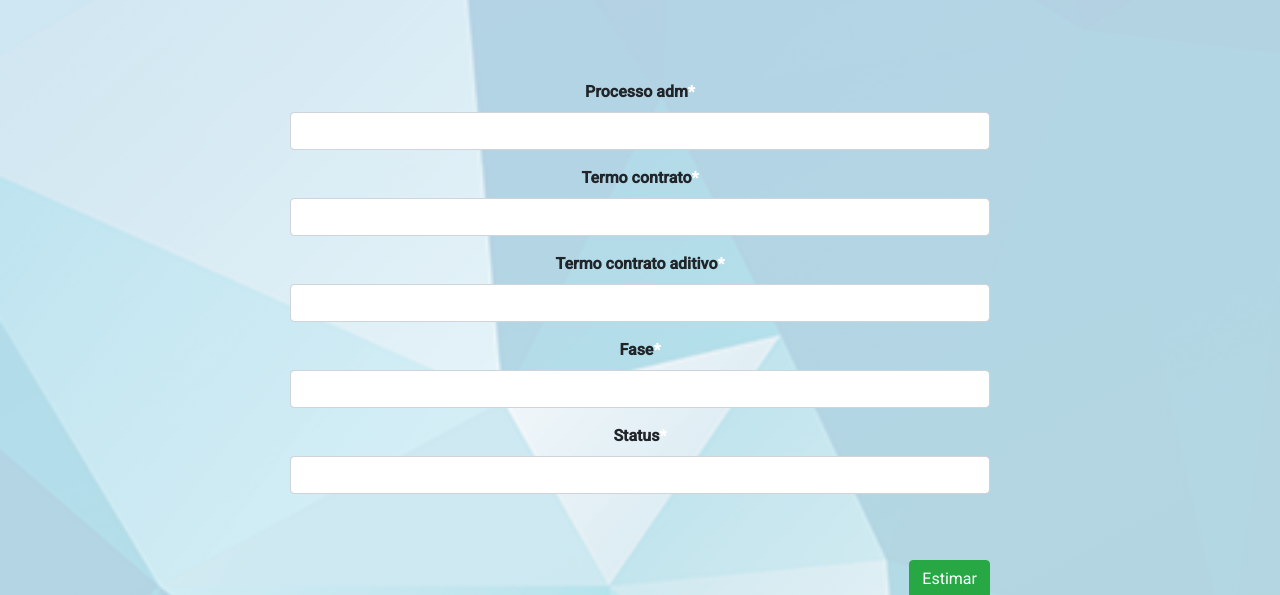
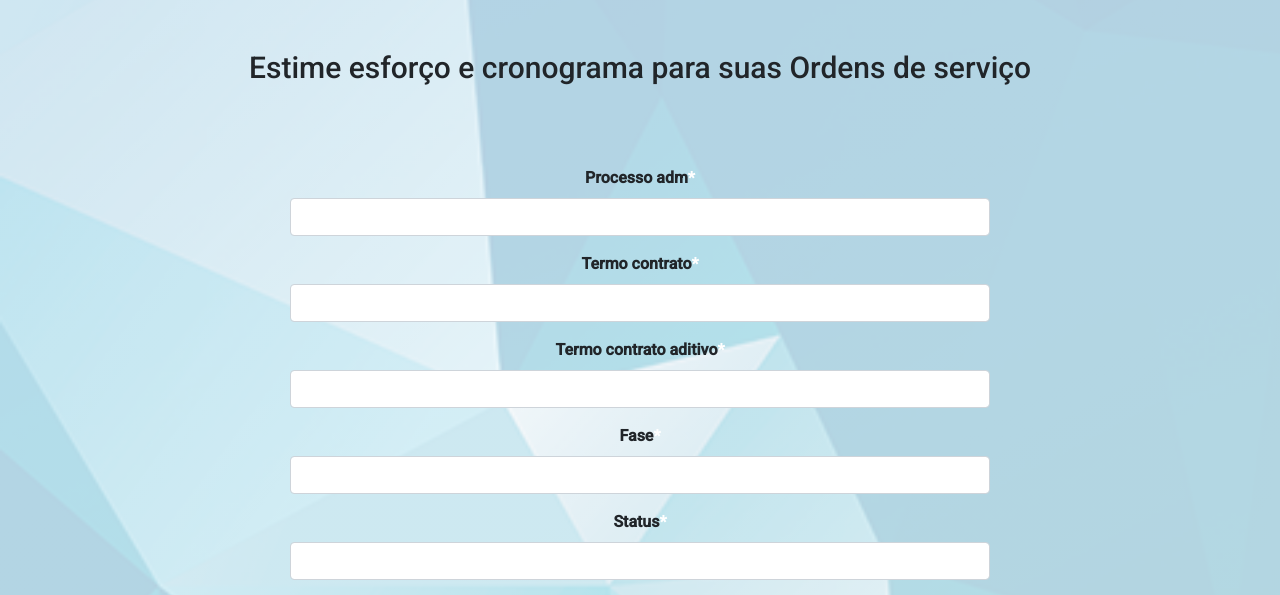
Before and after one commit to prefeiturasp/SME-Controle-de-OS, a Django app: page /menu/estimarOS/ in a window 1280 px wide. Shown: the part 120-715 px from the top of the page. Run offline with Django 3.2, Linux system fonts and the light colour scheme; the visitor is signed in with stand-in values (Sample User, id 1); parts of the project's set-up code (start-up, migrations or seed data) failed here and were passed over; some libraries are stand-ins or nearby versions.

Commit message:
Added title with style in all templates

```diff
--- a/django/sme/os_management/static/css/cadastro.css
+++ b/django/sme/os_management/static/css/cadastro.css
@@ -8,6 +8,11 @@
     max-width: 700px;
 }
 
+
+.h1{
+    font-size: 20px;
+}
+
 .botao{
     margin-top: 50px;
     display: flex;
--- a/django/sme/os_management/static/css/estimarOS.css
+++ b/django/sme/os_management/static/css/estimarOS.css
@@ -7,6 +7,10 @@
     max-width: 700px;
 }
 
+h1{
+    font-size: 20px;
+}
+
 .botao{
     margin-top: 50px;
     display: flex;
--- a/django/sme/os_management/static/css/relatorios.css
+++ b/django/sme/os_management/static/css/relatorios.css
@@ -8,3 +8,8 @@
     border-color: grey;
     background-color: #C0D9D9;
 }
+
+h1{
+    margin-top: 50px;
+    font-size: 30px;
+}
--- a/django/sme/os_management/templates/os_management/cadastro.html
+++ b/django/sme/os_management/templates/os_management/cadastro.html
@@ -3,6 +3,7 @@
 {% load crispy_forms_tags %}
 
 {% block content %}
+    <h1>Cadastre suas Ordens de Serviço</h1>
     <form method="POST" class="cadastro-form">{% csrf_token %}
         {% crispy form %}
         <div class="botao">
--- a/django/sme/os_management/templates/os_management/estimarOS.html
+++ b/django/sme/os_management/templates/os_management/estimarOS.html
@@ -4,6 +4,7 @@
 
 {% block content %}
 <div class="row justify-content-center"></div>
+    <h1>Estime esforço e cronograma para suas Ordens de serviço</h1>
     <form method="POST" class="estimarOS-form">{% csrf_token %}
         {% crispy form %}
         <div class="botao">
--- a/django/sme/os_management/templates/os_management/relat_em_atraso.html
+++ b/django/sme/os_management/templates/os_management/relat_em_atraso.html
@@ -3,6 +3,7 @@
 {% load crispy_forms_tags %}
 
 {% block content %}
+    <h1>Ordens de serviço em atraso</h1>
     <form method="POST" class="relatorios-form">{% csrf_token %}
         {% crispy form %}
     </form>
--- a/django/sme/os_management/templates/os_management/relat_em_espera.html
+++ b/django/sme/os_management/templates/os_management/relat_em_espera.html
@@ -3,6 +3,7 @@
 {% load crispy_forms_tags %}
 
 {% block content %}
+    <h1>Ordens de serviço em espera de finalização</h1>
     <form method="POST" class="relatorios-form">{% csrf_token %}
         {% crispy form %}
     </form>
--- a/django/sme/os_management/templates/os_management/relat_emerg.html
+++ b/django/sme/os_management/templates/os_management/relat_emerg.html
@@ -3,6 +3,7 @@
 {% load crispy_forms_tags %}
 
 {% block content %}
+    <h1>Ordens de serviço emergenciais não finalizadas</h1>
     <form method="POST" class="relatorios-form">{% csrf_token %}
         {% crispy form %}
     </form>
--- a/django/sme/os_management/templates/os_management/relat_fatura.html
+++ b/django/sme/os_management/templates/os_management/relat_fatura.html
@@ -3,6 +3,7 @@
 {% load crispy_forms_tags %}
 
 {% block content %}
+    <h1>Ordens de serviço do faturamento mensal</h1>
     <form method="POST" class="relatorios-form">{% csrf_token %}
         {% crispy form %}
     </form>
```
